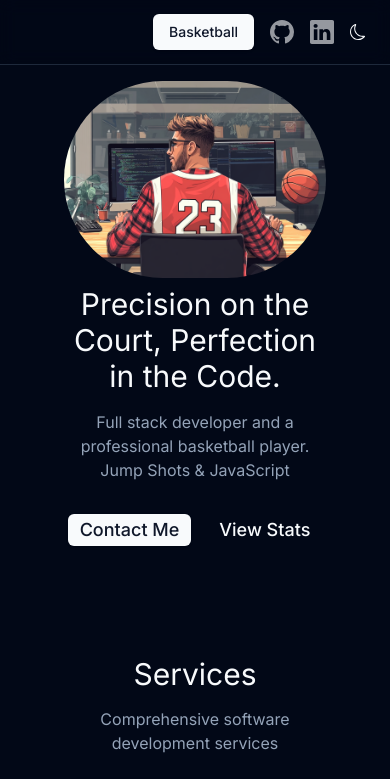
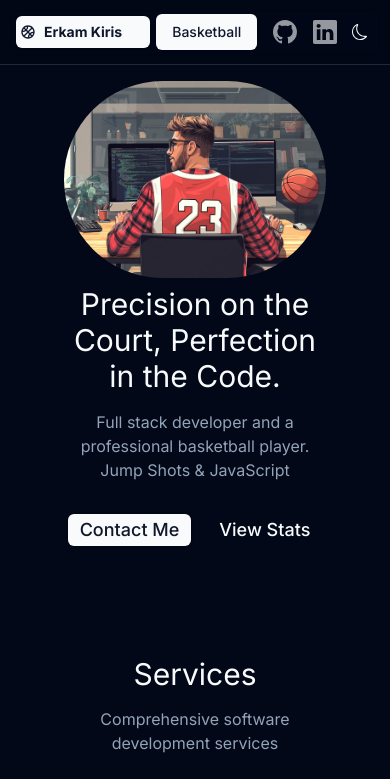
Before and after one commit to erkamkrs/portfolio-website, a Next.js app: page / in a window 390 px wide. Shown: the top 779 px of the page. Built offline with nearby package versions, Linux system fonts and the light colour scheme.

Commit message:
ref(site-header): improve layout and responsiveness for navigation and branding

```diff
--- a/components/site-header.tsx
+++ b/components/site-header.tsx
@@ -32,12 +32,14 @@ export function SiteHeader() {
   return (
     <header className="sticky top-0 z-50 w-full border-b bg-background/95 backdrop-blur supports-[backdrop-filter]:bg-background/60">
       <div className="container flex h-16 items-center">
-        <div className="mr-4 hidden md:flex">
-          <Link href={isBasketball ? "/basketball" : "/"} className="mr-6 flex items-center space-x-2">
-            <BiBasketball className="h-6 w-6" />
-            <span className="font-bold text-lg">Erkam Kiris</span>
-          </Link>
-          <nav className="flex items-center space-x-6 text-sm font-medium">
+        <div className=" flex items-center space-x-4">
+          <Button size={"sm"} className="p-1">
+            <Link href={isBasketball ? "/basketball" : "/"} className="mr-6 flex items-center space-x-2">
+              <BiBasketball className="h-6 w-6" />
+              <span className="font-bold text-sm lg:text-lg">Erkam Kiris</span>
+            </Link>
+          </Button>
+          <nav className="flex hidden md:flex items-center space-x-6 text-sm font-medium">
             {navItems.map((item) => (
               <Link
                 key={item.href}
@@ -53,7 +55,7 @@ export function SiteHeader() {
           </nav>
         </div>
         <div className="flex flex-1 items-center justify-between space-x-2 md:justify-end">
-        <div className="flex flex-row justify-between gap-4 w-full items-center">
+          <div className="flex flex-row justify-between gap-4 w-full items-center">
             <Button onClick={() => router.push(isBasketball ? "/" : "/basketball")} className="ml-auto">
               {isBasketball ? "Developer" : "Basketball"}
             </Button>
```
